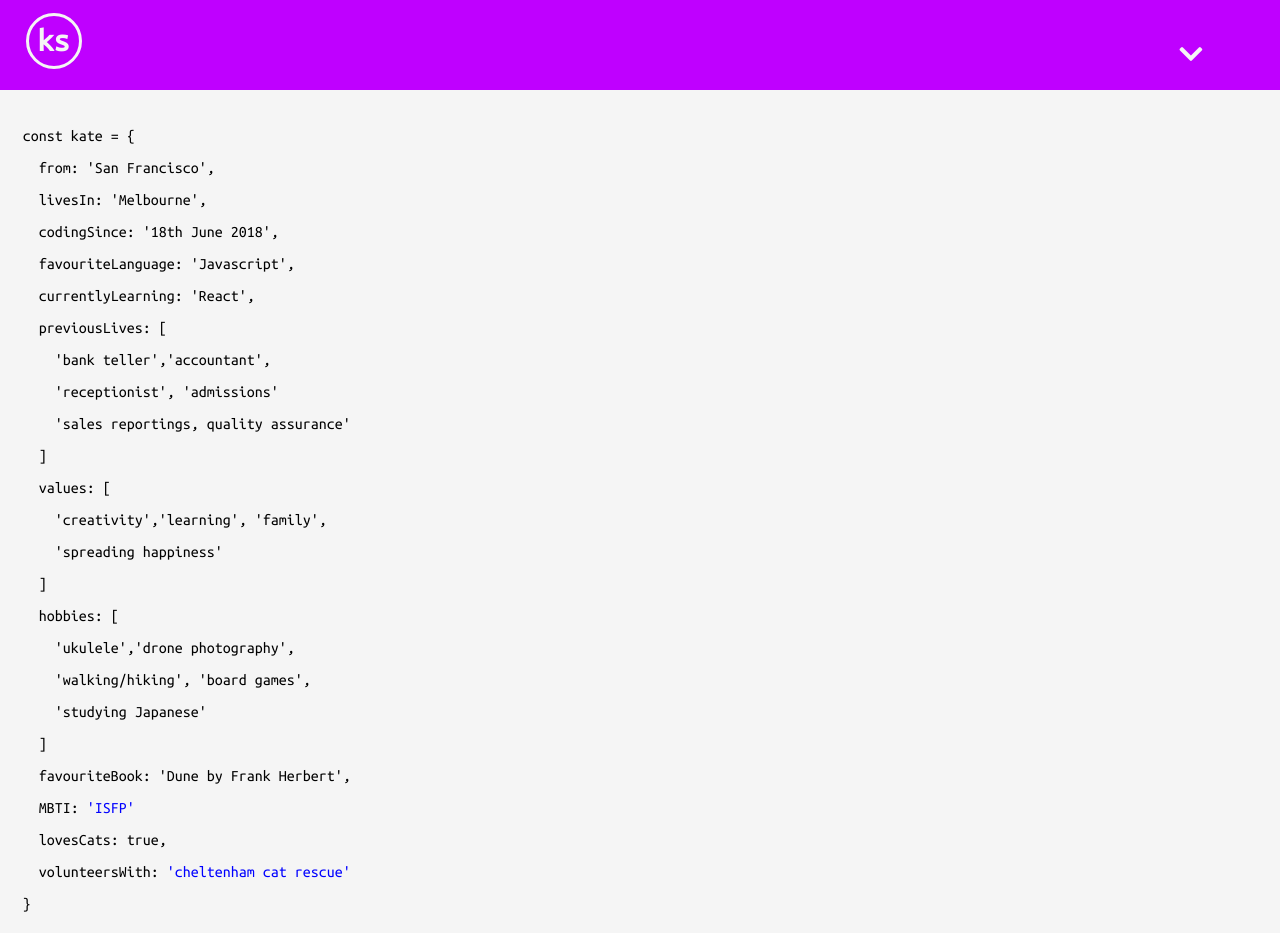
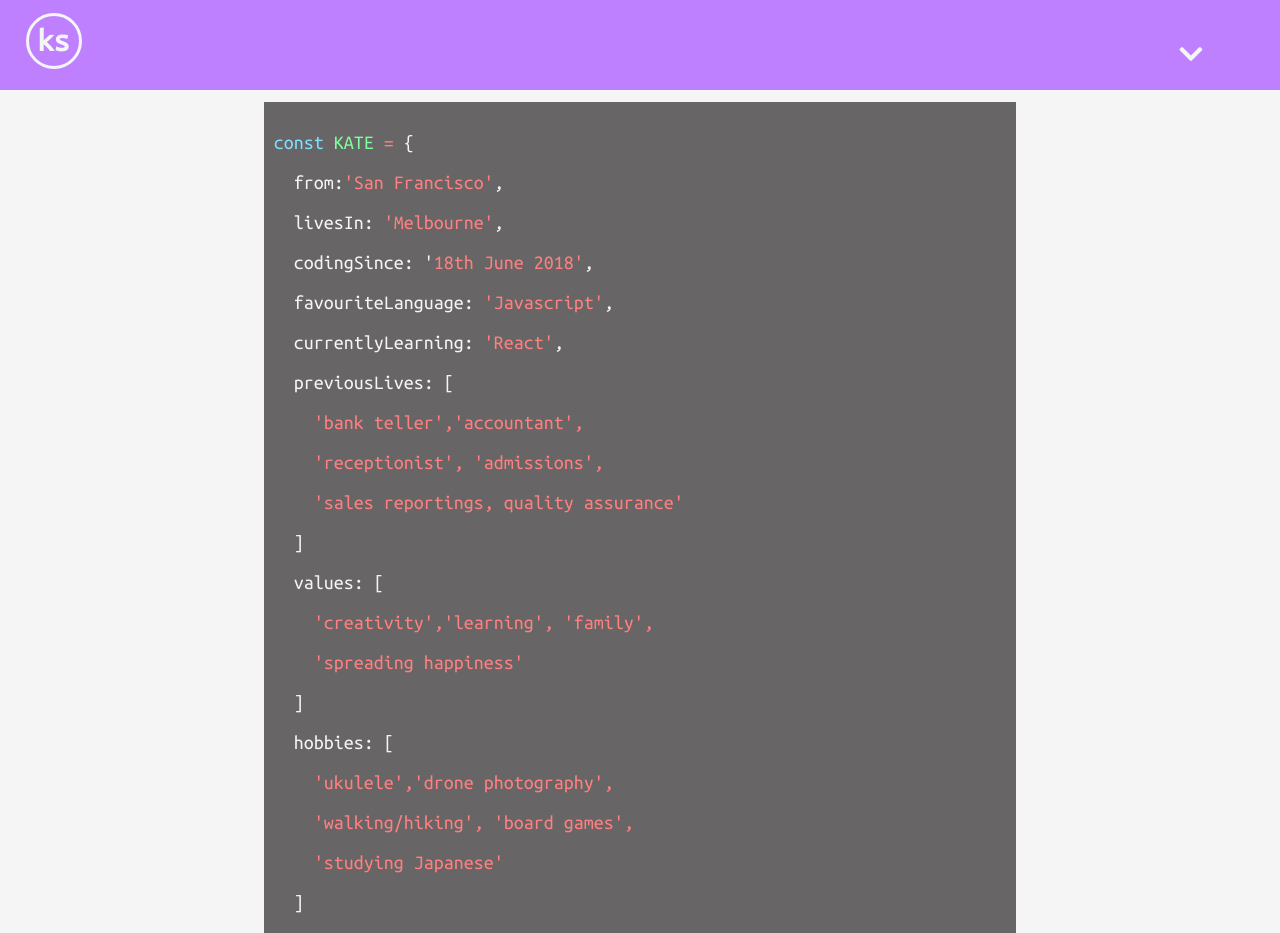
Before and after one commit to katesyberspace/folio, a React (Create React App) app: page /about in a window 1280 px wide. Shown: the top 933 px of the page. Built offline with nearby package versions, Linux system fonts and the light colour scheme.

Commit message:
styled for browser

```diff
--- a/src/Header.css
+++ b/src/Header.css
@@ -1,6 +1,6 @@
 .header-grid {
   height: 2em;
-  background-color: #bf00ff	;
+  background-color: #bf80ff		;
   line-height: 2em;
   font-size: 2em;
   padding: 1vw 2vw;
--- a/src/Menu.css
+++ b/src/Menu.css
@@ -27,7 +27,7 @@
 .menu {
   display: flex;
   flex-direction: column;
-  background: #bf00ff	;
+  background: #bf80ff		;
   width: fit-content;
   position: absolute;
   top: 80%;
@@ -42,8 +42,8 @@
 
 .menu a:hover {
   font-style: italic;
-  background-color: aquamarine;
-  color: #bf00ff	;
+  background-color: aqua;
+  color: #bf80ff		;
 }
 
 a {
@@ -51,3 +51,21 @@ a {
   color: white;
   line-height: 1em;
 }
+
+
+@media only screen  and (min-width : 700px) {
+  .menu {
+
+    position: absolute;
+    top: 100%;
+    right: 25%;
+    z-index: 2;
+    padding: 5px;
+  }
+
+  .menu a {
+    font-size: .8em;
+  }
+
+
+}
--- a/src/pages/About.css
+++ b/src/pages/About.css
@@ -1,8 +1,33 @@
 .kateObject {
   margin: 0 auto;
   padding: 10px;
+  color: #676565;
 }
 
 .kateObject a {
-  color: blue;
+  color: #80bfff;
 }
+
+.blue {
+  color: #80dfff;
+}
+
+.green {
+  color: #80ff9f;
+}
+
+.red {
+  color: #ff8080;
+}
+
+@media only screen  and (min-width : 700px) {
+
+  .kateObject {
+    margin: 0 20%;
+    font-size: 20px;
+    background: #676565;
+    color: whitesmoke;
+  }
+
+
+}
--- a/src/pages/About.js
+++ b/src/pages/About.js
@@ -7,30 +7,36 @@ export default function About (){
   return (
     <div>
       <div className="kateObject">
-        <p>{"const kate = {" }</p>
-        <p>{tab}{"from: 'San Francisco'," }</p>
-        <p>{tab}{"livesIn: 'Melbourne'," }</p>
-        <p>{tab}{"codingSince: '18th June 2018'," }</p>
-        <p>{tab}{"favouriteLanguage: 'Javascript'," }</p>
-        <p>{tab}{"currentlyLearning: 'React'," }</p>
-        <p>{tab}{"previousLives: [" }</p>
-        <p>{tab}{tab}{"'bank teller','accountant',"}</p>
-        <p>{tab}{tab}{"'receptionist', 'admissions'"}</p>
-        <p>{tab}{tab}{"'sales reportings, quality assurance'"}</p>
-        <p>{tab}{"]" }</p>
-        <p>{tab}{"values: [" }</p>
-        <p>{tab}{tab}{"'creativity','learning', 'family',"}</p>
-        <p>{tab}{tab}{"'spreading happiness'"}</p>
-        <p>{tab}{"]" }</p>
-        <p>{tab}{"hobbies: [" }</p>
-        <p>{tab}{tab}{"'ukulele','drone photography',"}</p>
-        <p>{tab}{tab}{"'walking/hiking', 'board games',"}</p>
-        <p>{tab}{tab}{"'studying Japanese'"}</p>
-        <p>{tab}{"]" }</p>
-        <p>{tab}{"favouriteBook: 'Dune by Frank Herbert'," }</p>
-        <p>{tab}{"MBTI:"} <a href="https://www.16personalities.com/isfp-personality" rel="noopener noreferrer" target="_blank">'ISFP'</a></p>
-        <p>{tab}{"lovesCats: true," }</p>
-        <p>{tab}{"volunteersWith:"} <a rel="noopener noreferrer" href="https://www.cheltenhamcatrescue.org.au/" target="_blank">'cheltenham cat rescue'</a></p>
+        <p>
+          <span className="blue">const </span>
+          <span className="green">KATE </span>
+          <span className="red">= </span>
+          {" {" }
+        </p>
+        <p>{tab}from:
+          <span className="red">'San Francisco'</span>,</p>
+        <p>{tab}livesIn: <span className="red">'Melbourne'</span>,</p>
+        <p>{tab}codingSince: '<span className="red">18th June 2018'</span>,</p>
+        <p>{tab}favouriteLanguage: <span className="red">'Javascript'</span>,</p>
+        <p>{tab}currentlyLearning: <span className="red">'React'</span>,</p>
+        <p>{tab}previousLives: [</p>
+        <p>{tab}{tab}<span className="red">'bank teller','accountant',</span></p>
+        <p>{tab}{tab}<span className="red">'receptionist', 'admissions',</span></p>
+        <p>{tab}{tab}<span className="red">'sales reportings, quality assurance'</span></p>
+        <p>{tab}]</p>
+        <p>{tab}values: [</p>
+        <p>{tab}{tab}<span className="red">'creativity','learning', 'family',</span></p>
+        <p>{tab}{tab}<span className="red">'spreading happiness'</span></p>
+        <p>{tab}]</p>
+        <p>{tab}hobbies: [</p>
+        <p>{tab}{tab}<span className="red">'ukulele','drone photography',</span></p>
+        <p>{tab}{tab}<span className="red">'walking/hiking', 'board games',</span></p>
+        <p>{tab}{tab}<span className="red">'studying Japanese'</span></p>
+        <p>{tab}]</p>
+        <p>{tab}favouriteBook: <span className="red">'Dune by Frank Herbert'</span>,</p>
+        <p>{tab}MBTI: <a href="https://www.16personalities.com/isfp-personality" rel="noopener noreferrer" target="_blank">'ISFP'</a>,</p>
+        <p>{tab}lovesCats: <span className="blue">true</span>,</p>
+        <p>{tab}volunteersWith: <a rel="noopener noreferrer" href="https://www.cheltenhamcatrescue.org.au/" target="_blank">'cheltenham cat rescue'</a></p>
         <p>{"}"}</p>
       </div>
     </div>
--- a/src/pages/Card.css
+++ b/src/pages/Card.css
@@ -49,3 +49,16 @@ box-shadow: 0px 1px 11px 0px rgba(102,89,102,0.64);
   padding-right: 10px;
   font-size: 1.5em;
 }
+
+@media only screen  and (min-width : 700px) {
+
+  .card {
+    height: 500px;
+  }
+
+  .card-description{
+    font-size: 20px;
+    padding: 10px;
+  }
+
+}
--- a/src/pages/Contact.css
+++ b/src/pages/Contact.css
@@ -20,19 +20,22 @@
 
 
 .info {
+  box-sizing: border-box;
   width: 80%;
   text-align: center;
   margin: 0 auto;
   margin-top: 15px;
-  background: #00bfff;
+  background: #80bfff;
 }
 
 .info img {
+  box-sizing: border-box;
   width: 150px;
   border-radius: 50%;
   margin: 5px;
   margin-top: 10px;
-  transform: rotate(0)
+  transform: rotate(0);
+  transition: all 1s ease-in-out;
 }
 
 .info img:hover {
@@ -40,9 +43,10 @@
 }
 
 .contact-links {
+  box-sizing: border-box;
   text-align: left;
   margin: 0 auto;
-  background: aquamarine;
+  background: #ff9f80;
   padding: 10px;
   width: 80%;
 }
@@ -55,26 +59,55 @@
   font-size: 30px;
   width: 20%;
   padding-left: 5px;
+  color: whitesmoke;
 
 }
 
 
 .contact-links a {
-  color: black;
+  color: whitesmoke;
   font-size: 20px;
   width: 70%;
   line-height: 30px;
   transition: .8s cubic-bezier(0.075, 0.82, 0.165, 1);
+  padding: 0 5px;
 }
 
 .contact-links a:hover {
-  background: whitesmoke;
+  background: #80bfff;
 }
 
 .contact-links a:active {
-  background: whitesmoke;
+  background: black;
 }
 
 .contact-links a:visited {
-  color: #00bfff;
+  color: black;
 }
+
+
+@media only screen  and (min-width : 700px) {
+
+  .contact-wrapper {
+    display: flex;
+    flex-direction: row;
+    margin: 10% 20%;
+
+  }
+
+  .info, .contact-links {
+    height: 300px;
+  }
+
+  .info {
+    margin-top: 0;
+  }
+  .info img {
+    margin-top: 10%;
+  }
+
+  .contact-links {
+    padding-top: 5%;
+  }
+
+}
--- a/src/pages/Drone.css
+++ b/src/pages/Drone.css
@@ -22,3 +22,27 @@
   margin: 0 auto;
   margin-bottom: 15px;
 }
+
+
+@media only screen  and (min-width : 700px) {
+  .drone-wrapper {
+    margin: 0 20%;
+  }
+
+  .drone-intro {
+    padding: 10px;
+    font-size: 1.5em;
+  }
+
+  .insta-wrapper {
+    margin: 0 10%;
+    flex-direction: row;
+    flex-wrap: wrap;
+    justify-content: space-evenly;
+  }
+
+  .insta-card {
+    margin: 0 5px;
+    margin-bottom: 15px;
+  }
+}
--- a/src/pages/Drone.js
+++ b/src/pages/Drone.js
@@ -5,9 +5,9 @@ import Insta from './Insta'
 export default function Drone() {
   const instaURLs = [
     'https://www.instagram.com/p/BnE9oeQF8mx/',
+    'https://www.instagram.com/p/Bmb57U2Fpfi/',
     'https://www.instagram.com/p/Bm96XHWlSiL/',
     'https://www.instagram.com/p/Bmr5XO2lMdj/',
-    'https://www.instagram.com/p/Bmb57U2Fpfi/',
     'https://www.instagram.com/p/BmFrVS0n6Sv/',
     'https://www.instagram.com/p/Bl0K_cenIUP/'
   ]
--- a/src/pages/Landing.css
+++ b/src/pages/Landing.css
@@ -24,11 +24,10 @@
 
 .skills {
   grid-area: skills;
-  display: grid;
-  grid-template-areas:  'html css ruby'
-                        'js node react';
-  justify-content: center;
-  margin: 0 10%;
+  display: flex;
+  flex-wrap: wrap;
+  justify-content: space-between;
+  margin: 0 8%;
 ;
 }
 
@@ -119,8 +118,9 @@
 
   .skills {
     margin: 2% 20%;
-    grid-template-areas:  'html css ruby js node react'
-
+    display: flex;
+    flex-wrap: nowrap;
+    justify-content: space-between;
   }
 
   .skills section {
```
